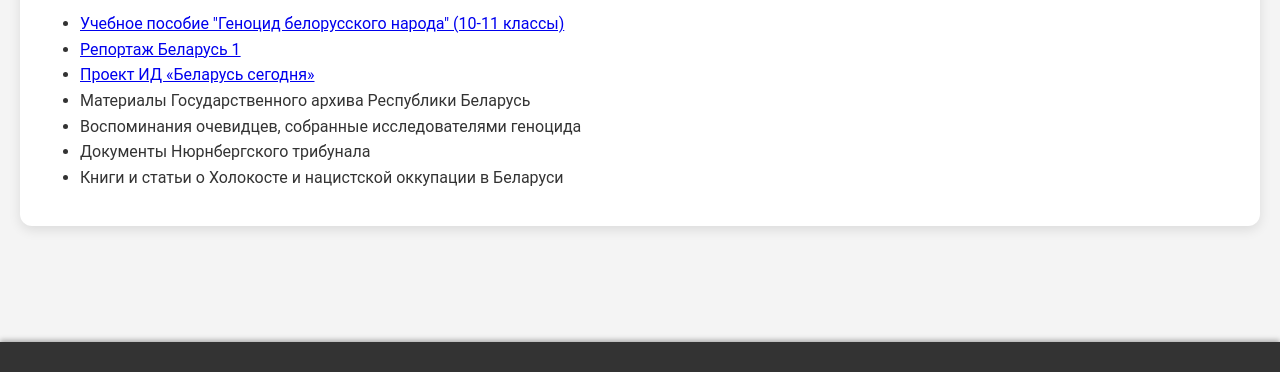
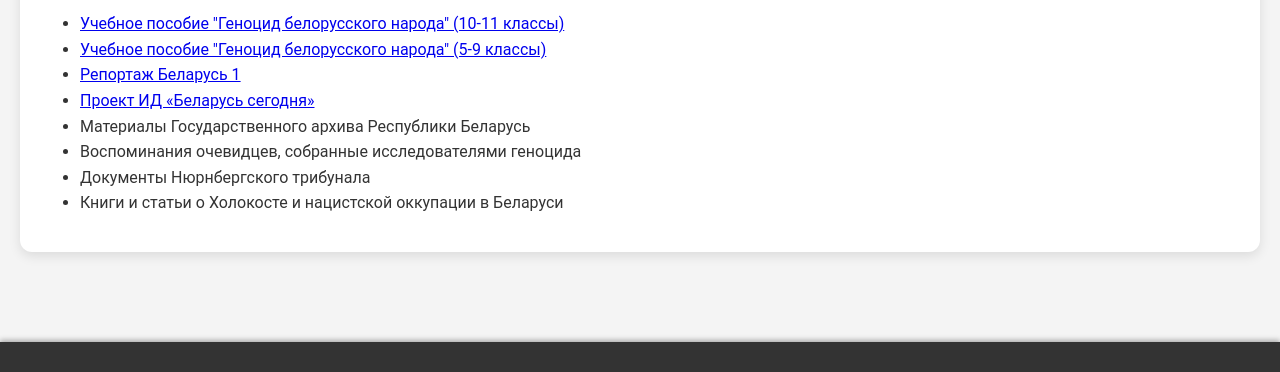
Before and after one commit to mishgunh/ForPatriot.by, a plain HTML site: page sources.html in a window 1280 px wide. Shown: the part 428-800 px from the top of the page. Drawn offline with Linux system fonts and the light colour scheme.

Commit message:
Новый источник

```diff
--- a/sources.html
+++ b/sources.html
@@ -29,8 +29,10 @@
         <h2>Список источников</h2>
         <ul>
             <li><a href="https://www.adu.by/images/2023/10/Genozid-bel-naroda-10-11-klass.pdf">Учебное пособие "Геноцид белорусского народа" (10-11 классы)</a></li>
+            <li><a href="https://adu.by/images/2023/10/Genozid-bel-naroda-5-9-klass.pdf">Учебное пособие "Геноцид белорусского народа" (5-9 классы)</a></li>
             <li><a href="https://static.tvr.by/upload/video/news/2023/February/190223/19_gaf/11.mp4">Репортаж Беларусь 1</a></li>
             <li><a href="https://sp.sb.by/genocide"> Проект ИД «Беларусь сегодня»</a></li>
+
             <li>Материалы Государственного архива Республики Беларусь</li>
             <li>Воспоминания очевидцев, собранные исследователями геноцида</li>
             <li>Документы Нюрнбергского трибунала</li>
```
